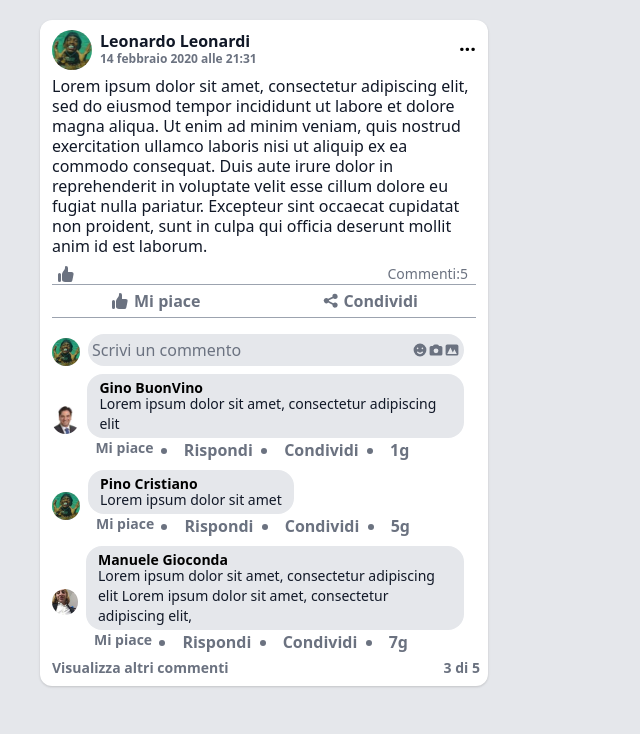
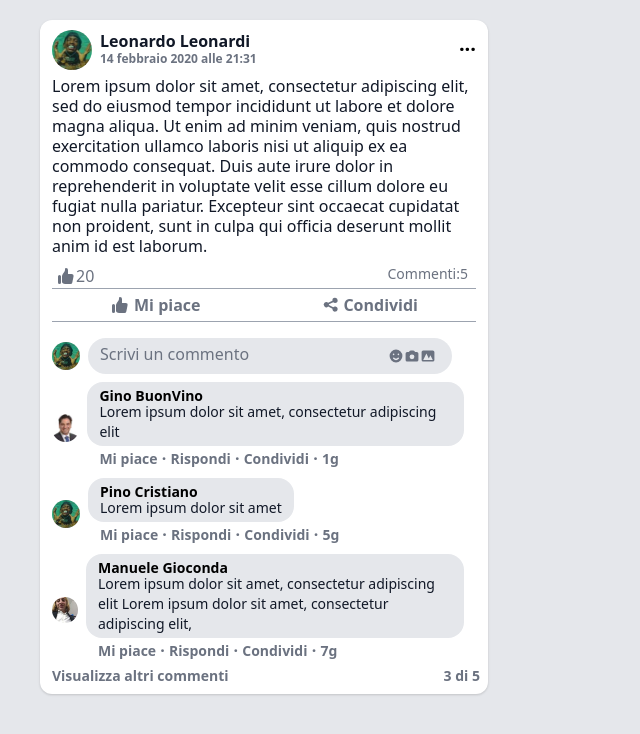
Before and after one commit to LeonardoLeonardi/keixbook, a React (Create React App) app: page / in a window 1280 px wide. Shown: the top 734 px of the page, without its empty margins (0-640 px from the left). Built offline with nearby package versions, Linux system fonts and the light colour scheme.

Commit message:
Fix Margin Padding e modifica struttura comment.js

```diff
--- a/src/ActionBar.js
+++ b/src/ActionBar.js
@@ -13,7 +13,7 @@ function ActionBar(props) {
           >
             <path d="M2 10.5a1.5 1.5 0 113 0v6a1.5 1.5 0 01-3 0v-6zM6 10.333v5.43a2 2 0 001.106 1.79l.05.025A4 4 0 008.943 18h5.416a2 2 0 001.962-1.608l1.2-6A2 2 0 0015.56 8H12V4a2 2 0 00-2-2 1 1 0 00-1 1v.667a4 4 0 01-.8 2.4L6.8 7.933a4 4 0 00-.8 2.4z" />
           </svg>
-          {props.numberofLikes}
+          {props.numberOfLikes}
         </div>
         <p className="mr-5 text-gray-500  dark:text-gray-400  text-sm">
           Commenti:{props.numberOfComments}
--- a/src/Comment.js
+++ b/src/Comment.js
@@ -17,24 +17,15 @@ function PostComments(props) {
               {props.comment}
             </p>
           </div>
-
-          <ul className="px-2 sm:list-disc list-inside flex font-semibold text-gray-500 dark:text-gray-400">
-            <li className="list-comment text-sm">
-              <a href="#null">Mi piace </a>
-              <span>&nbsp;</span>
-            </li>
-            <li>
-              <a href="#null">Rispondi </a>
-              <span>&nbsp;</span>
-            </li>
-            <li>
-              <a href="#null">Condividi </a>
-              <span>&nbsp;</span>
-            </li>
-            <li>
-              <span>{props.day}g</span>
-            </li>
-          </ul>
+          <div className="pl-3 text-gray-500 font-semibold dark:text-gray-400">
+            <button className="font-semibold text-sm">Mi piace </button>
+            <span> · </span>
+            <button className="font-semibold text-sm">Rispondi </button>
+            <span> · </span>
+            <button className="font-semibold text-sm">Condividi</button>
+            <span> · </span>
+            <span className="font-semibold text-sm"> {props.day}g </span>
+          </div>
         </div>
       </div>
     </>
--- a/src/PostComments.js
+++ b/src/PostComments.js
@@ -15,17 +15,18 @@ function PostComments(props) {
   return (
     <div className="pt-1 pb-2">
       <div className="flex items-center">
-        <div className="ml-3 mt-1 relative">
+        <div className="ml-3  relative">
           <img className="rounded-full max-h-7 " src={User1} alt="" />
         </div>
         <div className="ml-2 text-gray-500 dark:text-gray-400 flex bg-gray-200 dark:bg-darkM-2 rounded-3xl p-1">
           <form>
             <input
-              className="w-80 bg-transparent placeholder-gray-500"
+              className="ml-2 w-72 bg-transparent placeholder-gray-500"
               type="text"
               placeholder="Scrivi un commento"
             />
           </form>
+          <div className="pt-1 mr-3">
             <button>
               <svg
                 className="w-4"
@@ -70,6 +71,7 @@ function PostComments(props) {
             </button>
           </div>
         </div>
+      </div>
       <div className="ml-3 mr-6 relative mt-1">
         <Comment comment={commento} day="1" nome={nome} user={User2} />
         <Comment comment={commento2} day="5" nome={nome2} user={User1} />
```
Also changed, not shown: src/PostHeader.js (renamed from src/Postheader.js). Lines whose indentation alone changed are shown as unchanged.
